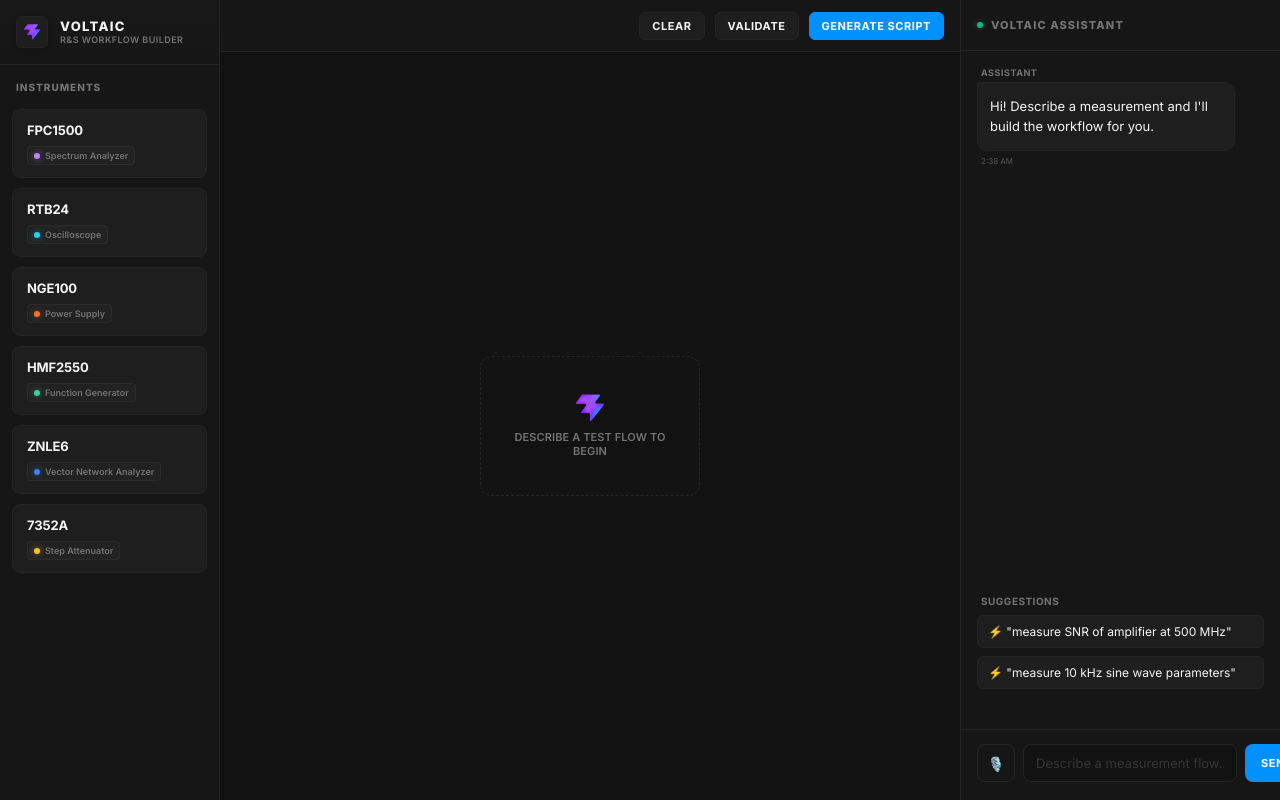
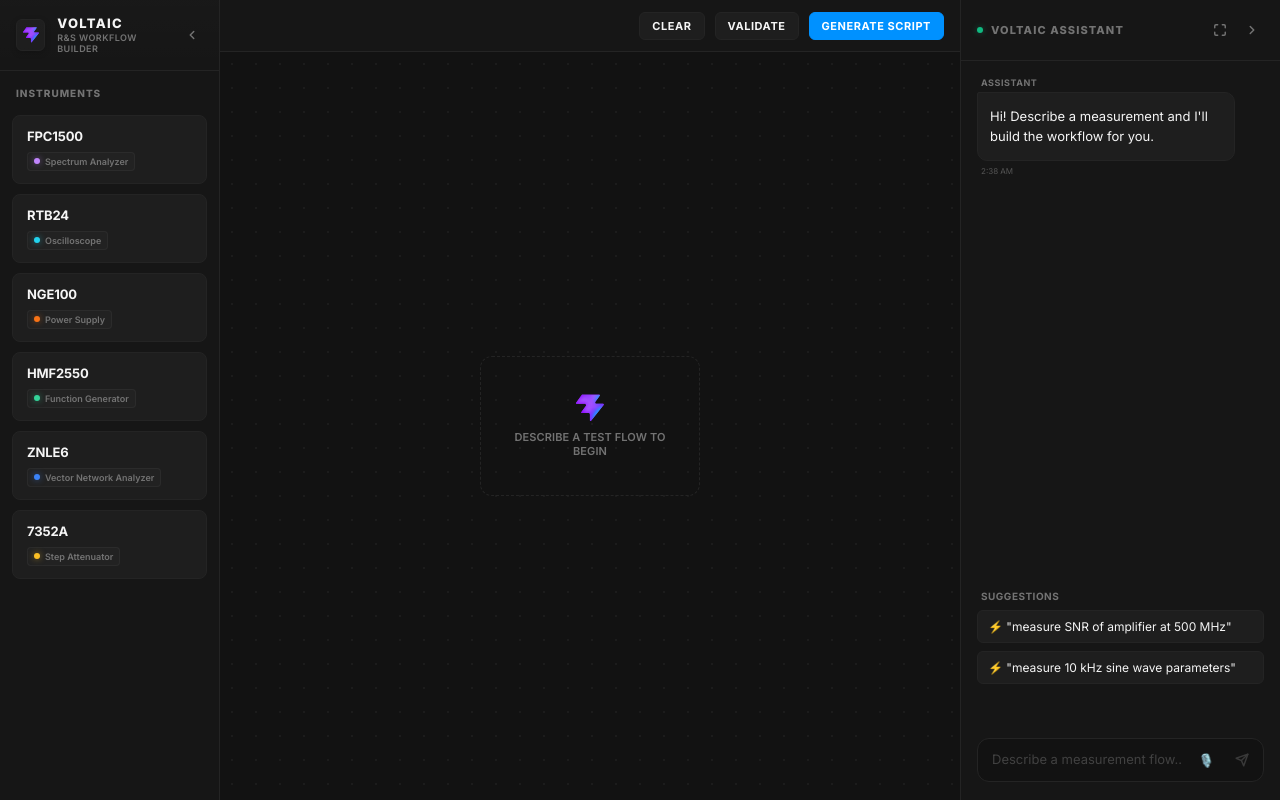
Before and after one commit to I-PHEN/voltaic, a React (Vite) app: page / in a window 1280 px wide. Built offline with nearby package versions, Linux system fonts and the light colour scheme.

Commit message:
feat: add collapsible left/right panels, right panel expand actions, and a unified chat input bar

```diff
--- a/src/App.tsx
+++ b/src/App.tsx
@@ -75,6 +75,11 @@
 
   // Voice state
   const [isListening, setIsListening] = useState(false)
+
+  // Collapsible & expandable panel states
+  const [isLeftCollapsed, setIsLeftCollapsed] = useState(false)
+  const [isRightCollapsed, setIsRightCollapsed] = useState(false)
+  const [isRightExpanded, setIsRightExpanded] = useState(false)
   const recognitionRef = useRef<any>(null)
 
   const messageEndRef = useRef<HTMLDivElement>(null)
@@ -925,7 +930,14 @@
   return (
     <div className={styles.appContainer}>
       {/* LEFT SIDEBAR: Branding & Static Instrument List */}
-      <aside className={styles.sidebar}>
+      <aside
+        className={styles.sidebar}
+        style={{
+          width: isLeftCollapsed ? '0px' : '220px',
+          minWidth: isLeftCollapsed ? '0px' : '220px',
+          borderRightWidth: isLeftCollapsed ? '0px' : '1px'
+        }}
+      >
         <div className={styles.logoSection}>
           <div className={styles.logoIcon}>
             <img src="/favicon.svg" style={{ width: '16px', height: '16px' }} alt="Voltaic Logo" />
@@ -934,6 +946,15 @@
             <h1 className={styles.logoText}>VOLTAIC</h1>
             <span className={styles.logoSubtitle}>R&S Workflow Builder</span>
           </div>
+          <button
+            className={styles.sidebarCollapseBtn}
+            onClick={() => setIsLeftCollapsed(true)}
+            title="Collapse Instruments"
+          >
+            <svg width="14" height="14" viewBox="0 0 24 24" fill="none" stroke="currentColor" strokeWidth="2.5" strokeLinecap="round" strokeLinejoin="round">
+              <polyline points="15 18 9 12 15 6"></polyline>
+            </svg>
+          </button>
         </div>
 
         <h2 className={styles.sidebarTitle}>Instruments</h2>
@@ -983,6 +1004,36 @@
           className={styles.canvasSurface}
           onClick={handleCanvasClick}
         >
+          {isLeftCollapsed && (
+            <button
+              className={styles.floatingExpandTabLeft}
+              onClick={(e) => {
+                e.stopPropagation()
+                setIsLeftCollapsed(false)
+              }}
+              title="Show Instruments"
+            >
+              <svg width="12" height="12" viewBox="0 0 24 24" fill="none" stroke="currentColor" strokeWidth="3" strokeLinecap="round" strokeLinejoin="round">
+                <polyline points="9 18 15 12 9 6"></polyline>
+              </svg>
+            </button>
+          )}
+
+          {isRightCollapsed && (
+            <button
+              className={styles.floatingExpandTabRight}
+              onClick={(e) => {
+                e.stopPropagation()
+                setIsRightCollapsed(false)
+              }}
+              title="Show Assistant"
+            >
+              <svg width="12" height="12" viewBox="0 0 24 24" fill="none" stroke="currentColor" strokeWidth="3" strokeLinecap="round" strokeLinejoin="round">
+                <polyline points="15 18 9 12 15 6"></polyline>
+              </svg>
+            </button>
+          )}
+
           {/* SVG CONNECTIONS OVERLAY */}
           <svg className={styles.connectionsSvg}>
             {connections.map((conn) => {
@@ -1094,7 +1145,14 @@
       </main>
 
       {/* RIGHT PANEL: Chat Assistant OR Property Inspector */}
-      <section className={styles.chatPanel}>
+      <section
+        className={styles.chatPanel}
+        style={{
+          width: isRightCollapsed ? '0px' : (isRightExpanded ? '550px' : '320px'),
+          minWidth: isRightCollapsed ? '0px' : (isRightExpanded ? '550px' : '320px'),
+          borderLeftWidth: isRightCollapsed ? '0px' : '1px'
+        }}
+      >
         {selectedNode ? (
           /* PROPERTY INSPECTOR VIEW */
           <div className={inspectorStyles.inspectorContainer}>
@@ -1109,6 +1167,32 @@
               <div className={inspectorStyles.headerTitles}>
                 <span className={inspectorStyles.title}>Properties: {selectedNode.name}</span>
                 <span className={inspectorStyles.subtitle}>{selectedNode.type}</span>
+              </div>
+              <div className={styles.headerActions}>
+                <button
+                  onClick={() => setIsRightExpanded(!isRightExpanded)}
+                  className={styles.headerActionBtn}
+                  title={isRightExpanded ? "Restore width" : "Expand width"}
+                >
+                  {isRightExpanded ? (
+                    <svg width="14" height="14" viewBox="0 0 24 24" fill="none" stroke="currentColor" strokeWidth="2.5" strokeLinecap="round" strokeLinejoin="round">
+                      <path d="M4 14h6v6M20 10h-6V4M14 10l7-7M10 14l-7 7"/>
+                    </svg>
+                  ) : (
+                    <svg width="14" height="14" viewBox="0 0 24 24" fill="none" stroke="currentColor" strokeWidth="2.5" strokeLinecap="round" strokeLinejoin="round">
+                      <path d="M8 3H5a2 2 0 0 0-2 2v3M21 8V5a2 2 0 0 0-2-2h-3M3 16v3a2 2 0 0 0 2 2h3M16 21h3a2 2 0 0 0 2-2v-3"/>
+                    </svg>
+                  )}
+                </button>
+                <button
+                  onClick={() => setIsRightCollapsed(true)}
+                  className={styles.headerActionBtn}
+                  title="Collapse panel"
+                >
+                  <svg width="14" height="14" viewBox="0 0 24 24" fill="none" stroke="currentColor" strokeWidth="2.5" strokeLinecap="round" strokeLinejoin="round">
+                    <polyline points="9 18 15 12 9 6"></polyline>
+                  </svg>
+                </button>
               </div>
             </div>
             <div className={inspectorStyles.inspectorContent}>
@@ -1126,6 +1210,32 @@
                   New Chat
                 </button>
               )}
+              <div className={styles.headerActions}>
+                <button
+                  onClick={() => setIsRightExpanded(!isRightExpanded)}
+                  className={styles.headerActionBtn}
+                  title={isRightExpanded ? "Restore width" : "Expand width"}
+                >
+                  {isRightExpanded ? (
+                    <svg width="14" height="14" viewBox="0 0 24 24" fill="none" stroke="currentColor" strokeWidth="2.5" strokeLinecap="round" strokeLinejoin="round">
+                      <path d="M4 14h6v6M20 10h-6V4M14 10l7-7M10 14l-7 7"/>
+                    </svg>
+                  ) : (
+                    <svg width="14" height="14" viewBox="0 0 24 24" fill="none" stroke="currentColor" strokeWidth="2.5" strokeLinecap="round" strokeLinejoin="round">
+                      <path d="M8 3H5a2 2 0 0 0-2 2v3M21 8V5a2 2 0 0 0-2-2h-3M3 16v3a2 2 0 0 0 2 2h3M16 21h3a2 2 0 0 0 2-2v-3"/>
+                    </svg>
+                  )}
+                </button>
+                <button
+                  onClick={() => setIsRightCollapsed(true)}
+                  className={styles.headerActionBtn}
+                  title="Collapse panel"
+                >
+                  <svg width="14" height="14" viewBox="0 0 24 24" fill="none" stroke="currentColor" strokeWidth="2.5" strokeLinecap="round" strokeLinejoin="round">
+                    <polyline points="9 18 15 12 9 6"></polyline>
+                  </svg>
+                </button>
+              </div>
             </div>
 
             <div className={styles.messageList}>
@@ -1190,25 +1300,35 @@
               <div ref={messageEndRef} />
             </div>
 
-            <form onSubmit={handleSend} className={styles.inputArea}>
-              <button
-                type="button"
-                className={`${styles.micButton} ${isListening ? styles.micButtonActive : ''}`}
-                onClick={toggleSpeech}
-                title={isListening ? 'Stop listening' : 'Start voice mode'}
-              >
-                🎙️
-              </button>
+            <form onSubmit={handleSend} className={styles.unifiedInputWrapper}>
               <input
                 type="text"
-                className={styles.textInput}
+                className={styles.unifiedTextInput}
                 placeholder="Describe a measurement flow..."
                 value={chatInput}
                 onChange={(e) => setChatInput(e.target.value)}
               />
-              <button type="submit" className={styles.sendButton}>
-                Send
-              </button>
+              <div className={styles.inputActionContainer}>
+                <button
+                  type="button"
+                  className={`${styles.integratedMicBtn} ${isListening ? styles.integratedMicBtnActive : ''}`}
+                  onClick={toggleSpeech}
+                  title={isListening ? 'Stop listening' : 'Start voice mode'}
+                >
+                  🎙️
+                </button>
+                <button
+                  type="submit"
+                  className={styles.integratedSendBtn}
+                  disabled={!chatInput.trim()}
+                  title="Send message"
+                >
+                  <svg width="14" height="14" viewBox="0 0 24 24" fill="none" stroke="currentColor" strokeWidth="2.5" strokeLinecap="round" strokeLinejoin="round">
+                    <line x1="22" y1="2" x2="11" y2="13"></line>
+                    <polygon points="22 2 15 22 11 13 2 9 22 2"></polygon>
+                  </svg>
+                </button>
+              </div>
             </form>
           </>
         )}
--- a/src/components/Layout.module.css
+++ b/src/components/Layout.module.css
@@ -60,6 +60,8 @@
   border-right: 1px solid var(--border-color);
   display: flex;
   flex-direction: column;
+  overflow: hidden;
+  transition: width 0.3s cubic-bezier(0.16, 1, 0.3, 1), min-width 0.3s cubic-bezier(0.16, 1, 0.3, 1), border-width 0.3s;
 }
 
 .sidebarTitle {
@@ -272,6 +274,7 @@
   display: flex;
   flex-direction: column;
   overflow: hidden;
+  transition: width 0.3s cubic-bezier(0.16, 1, 0.3, 1), min-width 0.3s cubic-bezier(0.16, 1, 0.3, 1), border-width 0.3s;
 }
 
 .chatTitle {
@@ -483,6 +486,186 @@
   gap: 8px;
 }
 
+.unifiedInputWrapper {
+  margin: 14px 16px 18px 16px;
+  padding: 6px 6px 6px 14px;
+  background-color: var(--bg-canvas);
+  border: 1px solid var(--border-color);
+  border-radius: 12px;
+  display: flex;
+  align-items: center;
+  gap: 8px;
+  transition: all 0.2s ease;
+}
+
+.unifiedInputWrapper:focus-within {
+  border-color: #3f3f3f;
+  box-shadow: 0 0 0 1px rgba(255, 255, 255, 0.02), 0 4px 12px rgba(0, 0, 0, 0.25);
+}
+
+.unifiedTextInput {
+  flex: 1;
+  border: none;
+  background: transparent;
+  outline: none;
+  color: var(--color-text);
+  font-size: 13px;
+  line-height: 1.5;
+  padding: 4px 0;
+}
+
+.unifiedTextInput::placeholder {
+  color: rgba(255, 255, 255, 0.2);
+}
+
+.inputActionContainer {
+  display: flex;
+  align-items: center;
+  gap: 6px;
+}
+
+.integratedMicBtn {
+  background: transparent;
+  border: none;
+  border-radius: 50%;
+  width: 30px;
+  height: 30px;
+  display: flex;
+  align-items: center;
+  justify-content: center;
+  cursor: pointer;
+  transition: all 0.2s ease;
+  color: var(--color-text-muted);
+  font-size: 13px;
+  outline: none;
+}
+
+.integratedMicBtn:hover {
+  color: var(--color-text);
+  background-color: var(--bg-card-hover);
+}
+
+.integratedMicBtnActive {
+  background-color: rgba(239, 68, 68, 0.15);
+  color: #ef4444;
+  animation: micPulse 1.2s infinite ease-in-out;
+}
+
+.integratedSendBtn {
+  background-color: var(--color-primary);
+  border: none;
+  border-radius: 50%;
+  width: 30px;
+  height: 30px;
+  display: flex;
+  align-items: center;
+  justify-content: center;
+  cursor: pointer;
+  transition: all 0.2s ease;
+  color: #ffffff;
+  outline: none;
+}
+
+.integratedSendBtn:hover {
+  background-color: var(--color-primary-hover);
+}
+
+.integratedSendBtn:disabled {
+  background-color: transparent;
+  color: var(--color-text-muted);
+  opacity: 0.4;
+  cursor: not-allowed;
+}
+
+.sidebarCollapseBtn {
+  background: transparent;
+  border: none;
+  color: var(--color-text-muted);
+  cursor: pointer;
+  display: flex;
+  align-items: center;
+  justify-content: center;
+  width: 24px;
+  height: 24px;
+  border-radius: 4px;
+  transition: all 0.15s ease;
+  outline: none;
+  margin-left: auto;
+}
+
+.sidebarCollapseBtn:hover {
+  color: var(--color-text);
+  background-color: var(--bg-card-hover);
+}
+
+.headerActions {
+  display: flex;
+  align-items: center;
+  gap: 8px;
+  margin-left: auto;
+}
+
+.headerActionBtn {
+  background: transparent;
+  border: none;
+  color: var(--color-text-muted);
+  cursor: pointer;
+  display: flex;
+  align-items: center;
+  justify-content: center;
+  width: 24px;
+  height: 24px;
+  border-radius: 4px;
+  transition: all 0.15s ease;
+  outline: none;
+}
+
+.headerActionBtn:hover {
+  color: var(--color-text);
+  background-color: var(--bg-card-hover);
+}
+
+.floatingExpandTabLeft,
+.floatingExpandTabRight {
+  position: absolute;
+  top: 50%;
+  transform: translateY(-50%);
+  width: 32px;
+  height: 32px;
+  background-color: var(--bg-sidebar);
+  border: 1px solid var(--border-color);
+  border-radius: 50%;
+  color: var(--color-text);
+  cursor: pointer;
+  display: flex;
+  align-items: center;
+  justify-content: center;
+  box-shadow: 0 4px 12px rgba(0, 0, 0, 0.4);
+  z-index: 100;
+  transition: all 0.2s cubic-bezier(0.16, 1, 0.3, 1);
+  outline: none;
+}
+
+.floatingExpandTabLeft {
+  left: 12px;
+}
+
+.floatingExpandTabRight {
+  right: 12px;
+}
+
+.floatingExpandTabLeft:hover {
+  transform: translateY(-50%) scale(1.1) translateX(3px);
+  border-color: var(--color-primary);
+  box-shadow: 0 4px 16px rgba(0, 145, 255, 0.25);
+}
+
+.floatingExpandTabRight:hover {
+  transform: translateY(-50%) scale(1.1) translateX(-3px);
+  border-color: var(--color-primary);
+  box-shadow: 0 4px 16px rgba(0, 145, 255, 0.25);
+}
+
 .textInput {
   flex: 1;
   padding: 10px 12px;
```
